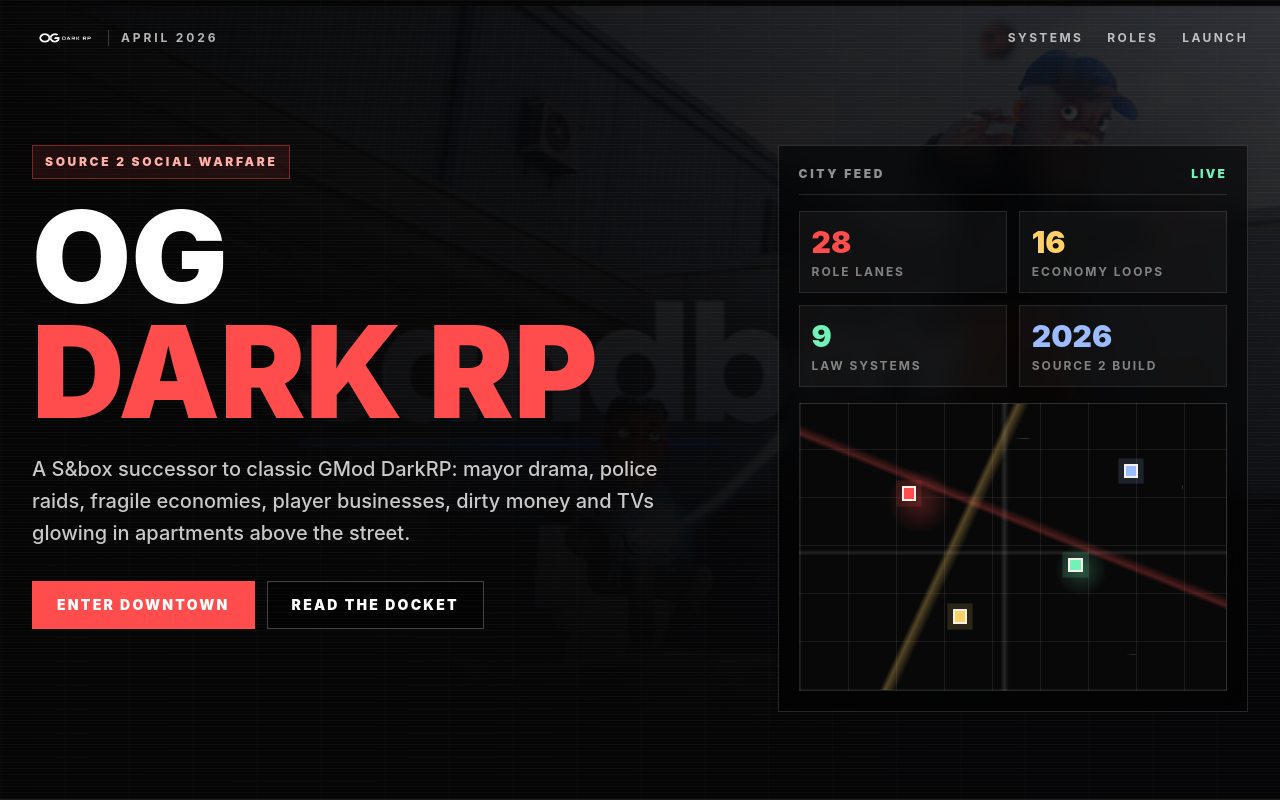
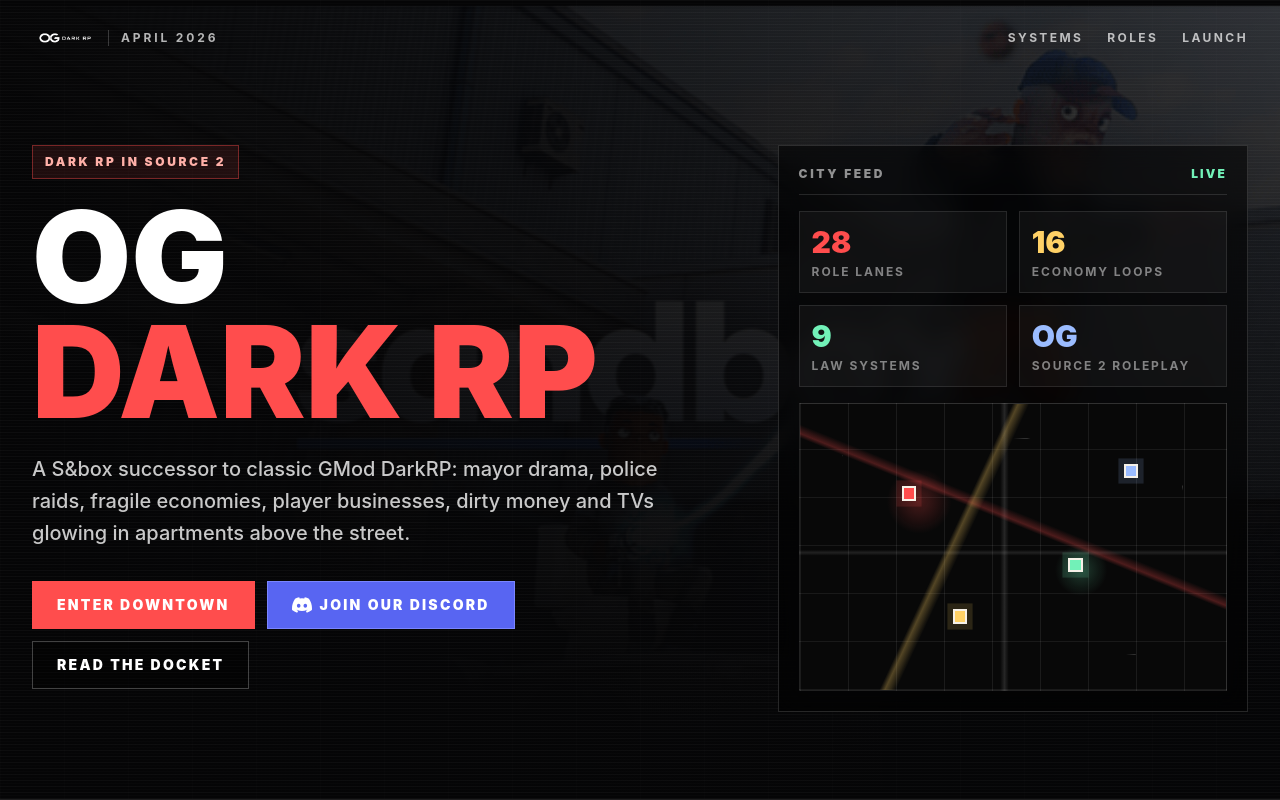
Before and after one commit to QuantGeekDev/og-dark-rp-video-player, a Next.js app: page / in a window 1280 px wide. Shown: the top 800 px of the page. Built offline with nearby package versions, Linux system fonts and the light colour scheme.

Commit message:
Add Discord and server CTAs

```diff
--- a/src/app/page.tsx
+++ b/src/app/page.tsx
@@ -11,8 +11,11 @@
   { label: "role lanes", value: "28", tone: "text-[#ff4d4d]" },
   { label: "economy loops", value: "16", tone: "text-[#ffd166]" },
   { label: "law systems", value: "9", tone: "text-[#72f1b8]" },
-  { label: "Source 2 build", value: "2026", tone: "text-[#9bbcff]" },
+  { label: "Source 2 roleplay", value: "OG", tone: "text-[#9bbcff]" },
 ];
+
+const discordInviteUrl = "https://discord.gg/b2ursP823g";
+const sboxPackageUrl = "https://sbox.game/artisan/darkrpog";
 
 const featureSignals = [
   "Mayor laws, taxes, treasury and public broadcasts",
@@ -99,6 +102,19 @@
   "TV, shop, job, pocket, door and vehicle systems already connected",
 ];
 
+function DiscordIcon() {
+  return (
+    <svg
+      aria-hidden="true"
+      className="h-5 w-5 shrink-0"
+      viewBox="0 0 24 24"
+      fill="currentColor"
+    >
+      <path d="M20.32 4.37A19.8 19.8 0 0 0 15.37 2.8a13.8 13.8 0 0 0-.63 1.3 18.4 18.4 0 0 0-5.48 0 12.5 12.5 0 0 0-.64-1.3 19.7 19.7 0 0 0-4.95 1.57C.54 9.03-.31 13.58.1 18.07a19.9 19.9 0 0 0 6.08 3.08c.49-.67.93-1.38 1.3-2.13-.71-.27-1.38-.6-2.02-.97l.48-.38a14.2 14.2 0 0 0 12.12 0l.48.38c-.64.38-1.32.7-2.03.97.38.75.82 1.46 1.31 2.13a19.8 19.8 0 0 0 6.08-3.08c.48-5.2-.8-9.7-3.58-13.7ZM8.02 15.31c-1.18 0-2.15-1.09-2.15-2.43 0-1.34.95-2.43 2.15-2.43 1.2 0 2.17 1.1 2.15 2.43 0 1.34-.95 2.43-2.15 2.43Zm7.96 0c-1.18 0-2.15-1.09-2.15-2.43 0-1.34.95-2.43 2.15-2.43 1.2 0 2.17 1.1 2.15 2.43 0 1.34-.95 2.43-2.15 2.43Z" />
+    </svg>
+  );
+}
+
 export default function Home() {
   return (
     <main className="min-h-screen overflow-hidden bg-[#050506] text-[#f6f1e8] selection:bg-[#ff4d4d] selection:text-white">
@@ -148,7 +164,7 @@
         >
           <div className="min-w-0 max-w-[calc(100vw-2.5rem)] sm:max-w-4xl">
             <div className="mb-5 inline-flex border border-[#ff4d4d]/40 bg-[#ff4d4d]/10 px-3 py-2 text-xs font-black uppercase tracking-[0.22em] text-[#ffb0a8]">
-              Source 2 social warfare
+              Dark RP in Source 2
             </div>
             <h1 className="max-w-5xl text-6xl font-black uppercase leading-[0.9] text-white sm:text-7xl md:text-8xl lg:text-9xl">
               OG
@@ -159,12 +175,21 @@
               raids, fragile economies, player businesses, dirty money and TVs
               glowing in apartments above the street.
             </p>
-            <div className="mt-8 flex flex-col gap-3 sm:flex-row">
+            <div className="mt-8 flex flex-col gap-3 sm:flex-row sm:flex-wrap">
               <a
                 href="#join"
                 className="inline-flex h-12 items-center justify-center border border-[#ff4d4d] bg-[#ff4d4d] px-6 text-sm font-black uppercase tracking-[0.16em] text-white transition hover:bg-[#d83232]"
               >
                 Enter Downtown
+              </a>
+              <a
+                href={discordInviteUrl}
+                target="_blank"
+                rel="noreferrer"
+                className="inline-flex h-12 items-center justify-center gap-2 border border-[#7a85ff] bg-[#5865f2] px-6 text-sm font-black uppercase tracking-[0.16em] text-white transition hover:bg-[#4752c4]"
+              >
+                <DiscordIcon />
+                Join Our Discord
               </a>
               <a
                 href="#systems"
@@ -364,12 +389,23 @@
                 </div>
               ))}
             </div>
-            <a
-              href="#top"
-              className="mt-6 inline-flex h-12 w-full items-center justify-center bg-[#050506] px-6 text-sm font-black uppercase tracking-[0.16em] text-white transition hover:bg-[#2b2421]"
-            >
-              Back To Broadcast
-            </a>
+            <div className="mt-6 grid gap-3 sm:grid-cols-2">
+              <a
+                href={sboxPackageUrl}
+                target="_blank"
+                rel="noreferrer"
+                aria-label="Join server on sbox.game"
+                className="inline-flex h-12 items-center justify-center bg-[#ff4d4d] px-6 text-sm font-black uppercase tracking-[0.16em] text-white transition hover:bg-[#d83232]"
+              >
+                Join Server
+              </a>
+              <a
+                href="#top"
+                className="inline-flex h-12 items-center justify-center bg-[#050506] px-6 text-sm font-black uppercase tracking-[0.16em] text-white transition hover:bg-[#2b2421]"
+              >
+                Back To Broadcast
+              </a>
+            </div>
           </div>
         </div>
       </section>
```
Also changed, not shown: 2 other files (tests, documents, lock files or other folders).
